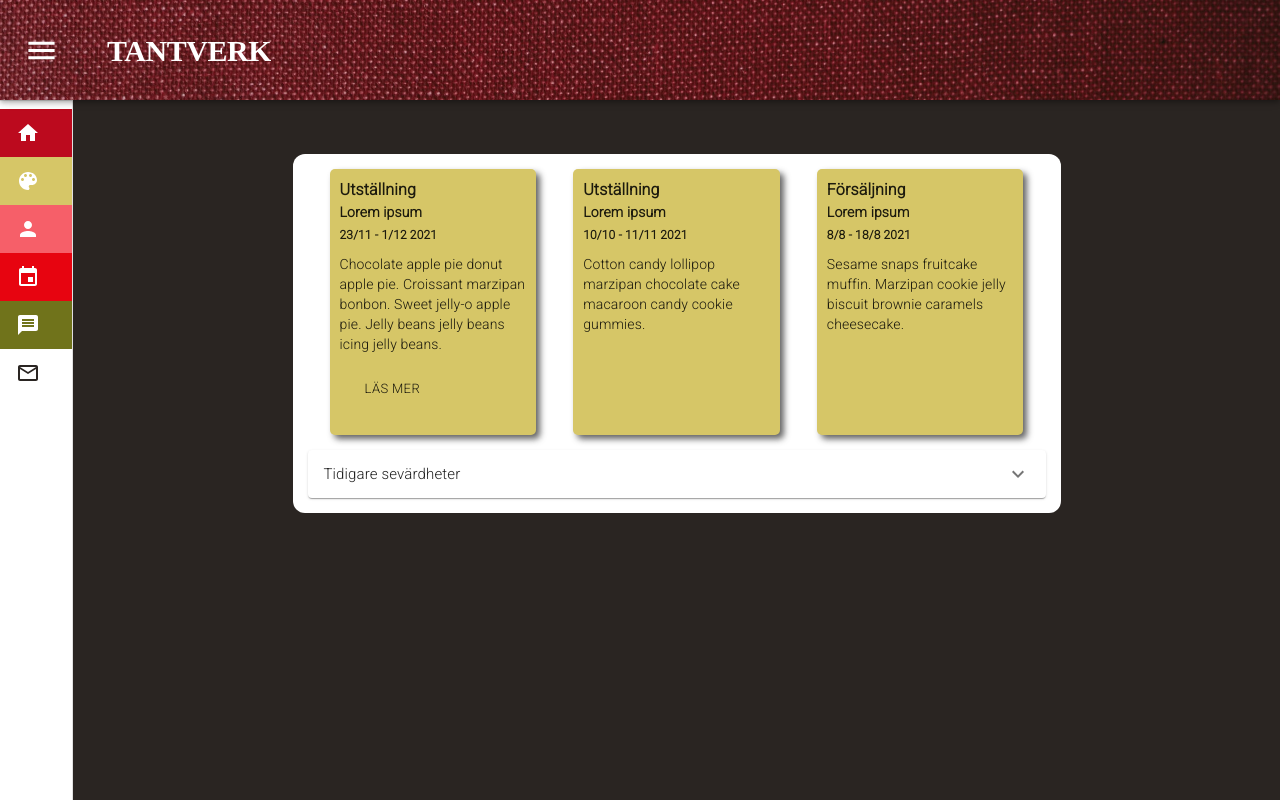
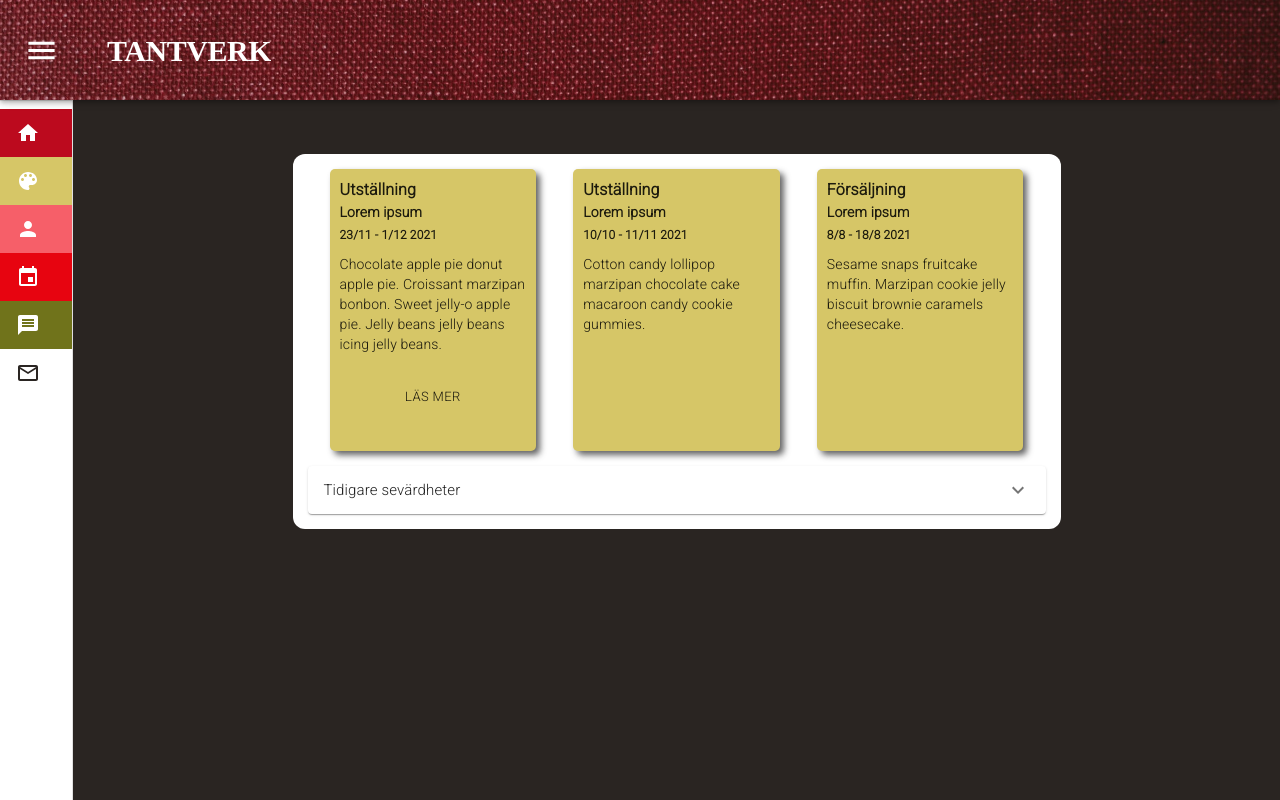
Before and after one commit to darcywinterhill/final-project-front, a React (Create React App) app: page /events in a window 1280 px wide. Built offline with nearby package versions, Linux system fonts and the light colour scheme; a web font is replaced by a local one.

Commit message:
added pagination fetch to frontend so it displays 10 messages/page, but hardcoded the page number to 1

```diff
--- a/src/components/UI/ReadMoreButton.js
+++ b/src/components/UI/ReadMoreButton.js
@@ -15,10 +15,9 @@ const ReadMoreButton = () => {
     <Button
       size='small'
       className={classes.margin}
-        style={{
-          margin: '20px',
-          alignSelf: 'center',
-        }}
+/*         style={{
+          margin: '20px'
+        }} */
     >
     LÄS MER
     </Button>
--- a/src/pages/AboutPage.js
+++ b/src/pages/AboutPage.js
@@ -3,7 +3,6 @@ import styled from 'styled-components/macro'
 
 import Backdrop from '../components/Backdrop'
 import MiniDrawer from '../components/MiniDrawer'
-/* import Title from '../components/Title' */
 
 import profileimg from '../assets/lotta.jpg'
 
@@ -12,9 +11,6 @@ const AboutPage = () => {
   return (
     <Main>
       <MiniDrawer>
-{/*         <Title
-          title='OM'
-        /> */}
         <Container>
           <Backdrop
             flex='column'
@@ -78,7 +74,7 @@ const AboutPage = () => {
               Tänk att allt är ett steg framåt.
             </EndText>
           </Backdrop>
-          </Container>
+        </Container>
       </MiniDrawer>
     </Main>
   )
--- a/src/pages/EventPage.js
+++ b/src/pages/EventPage.js
@@ -2,7 +2,6 @@ import React from 'react'
 import styled from 'styled-components/macro'
 
 import MiniDrawer from '../components/MiniDrawer'
-/* import Title from '../components/Title' */
 import Backdrop from '../components/Backdrop'
 import SimpleAccordion from '../components/SimpleAccordion'
 import PostIt from '../components/PostIt'
@@ -12,9 +11,6 @@ const EventPage = () => {
   return (
     <Main>
       <MiniDrawer>
-{/*         <Title
-          title='SEVÄRT'
-        /> */}
         <Container>
           <Backdrop
             flex='row'
@@ -28,13 +24,13 @@ const EventPage = () => {
               date='23/11 - 1/12 2021'
               text='Chocolate apple pie donut apple pie. Croissant marzipan bonbon. Sweet jelly-o apple pie. Jelly beans jelly beans icing jelly beans.'
             >
-              <a
+              <Link
                 href='https://google.com'
                 target='_blank'
                 rel='noopener noreferrer'
               >
                <ReadMoreButton/>
-              </a>
+              </Link>
             </PostIt>
 
             <PostIt
@@ -105,3 +101,8 @@ const Main = styled.main`
 const Container = styled.div`
   width: 100%;
 `
+const Link = styled.a`
+  text-decoration: none;
+  align-self: center;
+  margin: 20px;
+`
--- a/src/pages/FrontPage.js
+++ b/src/pages/FrontPage.js
@@ -7,7 +7,7 @@ import EventIcon from '@material-ui/icons/Event'
 import MessageIcon from '@material-ui/icons/Message'
 
 import bgimage from '../assets/fabric-mobile.jpg'
-import Footer from '../components/Footer'
+/* import Footer from '../components/Footer' */
 
 const FrontPage = () => {
   return (
@@ -19,7 +19,6 @@ const FrontPage = () => {
 
       <MenuContainer>
         <Menu>
-
           <SectionLink to='/collage'>
           <ListItem>
             <PaletteIcon
@@ -31,7 +30,6 @@ const FrontPage = () => {
               hantverk
           </ListItem>
           </SectionLink>
-
           <SectionLink to='/about'>
           <ListItem>
             <PersonIcon
@@ -43,7 +41,6 @@ const FrontPage = () => {
               om
           </ListItem>
           </SectionLink>
-
           <SectionLink to='/events'>
           <ListItem>
             <EventIcon
@@ -55,7 +52,6 @@ const FrontPage = () => {
               sevärt
           </ListItem>
           </SectionLink>
-
           <SectionLink to='/bulletin'>
           <ListItem>
             <MessageIcon
@@ -67,7 +63,6 @@ const FrontPage = () => {
               anslagstavla
           </ListItem>
           </SectionLink>
-
         </Menu>
       </MenuContainer>
       <ShortInfoContainer>
@@ -84,10 +79,8 @@ const FrontPage = () => {
               }}>
           </i>
         </ShortInfo>
-
       </ShortInfoContainer>
-
-    <Footer/>
+      {/* <Footer/> */}
     </Main>
   )
 }
--- a/src/reducers/messages.js
+++ b/src/reducers/messages.js
@@ -24,7 +24,7 @@ export default messages
 
 export const fetchMessageList = () => {
   return (dispatch) => {
-    fetch(MESSAGE_API)
+    fetch(`${MESSAGE_API}?per_page=10&page=1`)
     .then(res => res.json())
     .then(data => {
       if (data) {
```
Also changed, not shown: src/pages/BulletinPage.js (+1 -7 lines), src/pages/CollagePage.js (+0 -9 lines). Lines whose indentation alone changed are shown as unchanged.
